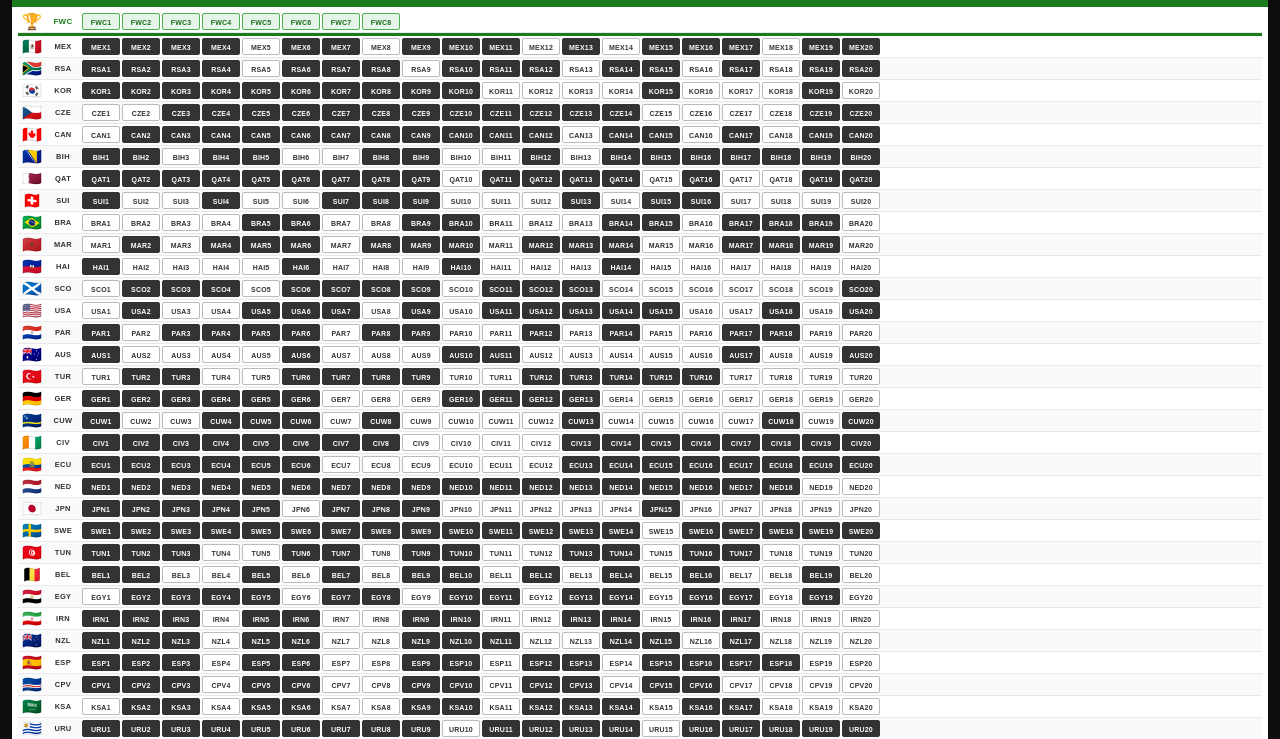
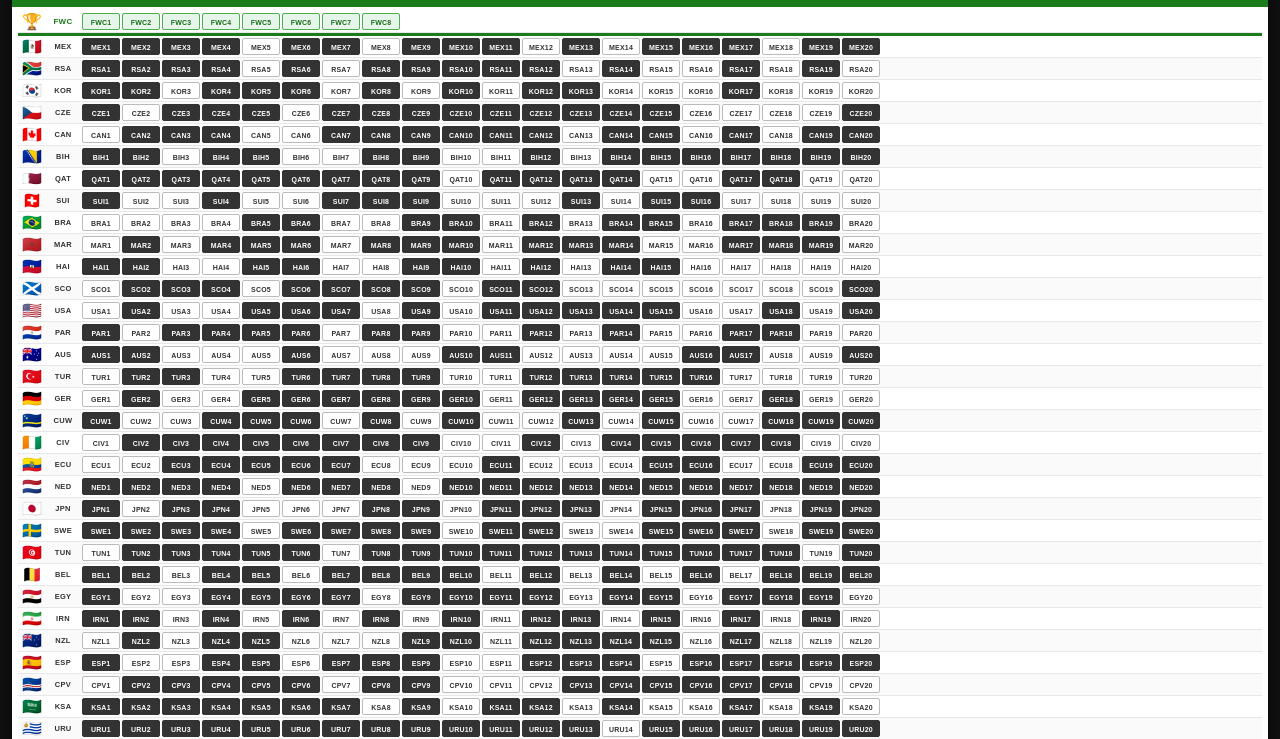
Before and after one commit to P0nj4/tracking_de_figuritas, a plain HTML site: page index.html in a window 1280 px wide. Shown: the part 63-802 px from the top of the page. Drawn offline with Linux system fonts and the light colour scheme.

Commit message:
Actualizar figuritas pegadas — 37 países ingresados manualmente por usuario

```diff
--- a/index.html
+++ b/index.html
@@ -284,101 +284,101 @@ const COUNTRIES = [
 // Datos derivados de análisis de fotos del álbum (Mayo 2026).
 // Países sin foto (BIH, MAR, BEL, FRA, IRQ) mantienen datos originales.
 const PEGADAS = new Set([
-  // MEX - foto analizada
+  // MEX - actualizado por usuario
   'MEX1','MEX2','MEX3','MEX4','MEX6','MEX7','MEX9','MEX10','MEX11','MEX13','MEX15','MEX16','MEX17','MEX19','MEX20',
-  // RSA - foto analizada
-  'RSA1','RSA2','RSA3','RSA4','RSA6','RSA7','RSA8','RSA10','RSA11','RSA12','RSA14','RSA15','RSA17','RSA19','RSA20',
-  // KOR - foto analizada
-  'KOR1','KOR2','KOR3','KOR4','KOR5','KOR6','KOR7','KOR8','KOR9','KOR10','KOR15','KOR19',
-  // CZE - foto analizada
-  'CZE3','CZE4','CZE5','CZE6','CZE7','CZE8','CZE9','CZE10','CZE11','CZE12','CZE13','CZE14','CZE19','CZE20',
-  // CAN - foto analizada
-  'CAN2','CAN3','CAN4','CAN5','CAN6','CAN7','CAN8','CAN9','CAN10','CAN11','CAN12','CAN14','CAN15','CAN17','CAN19','CAN20',
-  // BIH - sin foto, datos originales
+  // RSA - actualizado por usuario
+  'RSA1','RSA2','RSA3','RSA4','RSA6','RSA8','RSA9','RSA10','RSA11','RSA12','RSA14','RSA17','RSA19',
+  // KOR - actualizado por usuario
+  'KOR1','KOR2','KOR4','KOR5','KOR6','KOR8','KOR10','KOR12','KOR13','KOR17',
+  // CZE - actualizado por usuario
+  'CZE1','CZE3','CZE4','CZE5','CZE7','CZE8','CZE9','CZE10','CZE11','CZE12','CZE13','CZE14','CZE15','CZE20',
+  // CAN - actualizado por usuario
+  'CAN2','CAN3','CAN4','CAN7','CAN8','CAN9','CAN10','CAN11','CAN12','CAN14','CAN15','CAN17','CAN19','CAN20',
+  // BIH - actualizado por usuario
   'BIH1','BIH2','BIH4','BIH5','BIH8','BIH9','BIH12','BIH14','BIH15','BIH16','BIH17','BIH18','BIH19','BIH20',
-  // QAT - foto analizada
-  'QAT1','QAT2','QAT3','QAT4','QAT5','QAT6','QAT7','QAT8','QAT9','QAT11','QAT12','QAT13','QAT14','QAT16','QAT19','QAT20',
-  // SUI - foto analizada
+  // QAT - actualizado por usuario
+  'QAT1','QAT2','QAT3','QAT4','QAT5','QAT6','QAT7','QAT8','QAT9','QAT11','QAT12','QAT13','QAT14','QAT17','QAT18',
+  // SUI - sin actualizar
   'SUI1','SUI4','SUI7','SUI8','SUI9','SUI13','SUI15','SUI16',
-  // BRA - foto analizada
-  'BRA5','BRA6','BRA9','BRA10','BRA14','BRA15','BRA17','BRA18','BRA19',
-  // MAR - sin foto, datos originales
+  // BRA - actualizado por usuario
+  'BRA5','BRA6','BRA9','BRA10','BRA12','BRA14','BRA15','BRA17','BRA18','BRA19',
+  // MAR - actualizado por usuario
   'MAR2','MAR4','MAR5','MAR6','MAR8','MAR9','MAR10','MAR12','MAR13','MAR14','MAR17','MAR18','MAR19',
-  // HAI - foto analizada
-  'HAI1','HAI6','HAI10','HAI14',
-  // SCO - foto analizada
-  'SCO2','SCO3','SCO4','SCO6','SCO7','SCO8','SCO9','SCO11','SCO12','SCO13','SCO20',
-  // USA - foto analizada
+  // HAI - actualizado por usuario
+  'HAI1','HAI2','HAI5','HAI6','HAI9','HAI10','HAI12','HAI14','HAI15',
+  // SCO - actualizado por usuario
+  'SCO2','SCO3','SCO4','SCO6','SCO7','SCO8','SCO9','SCO11','SCO12','SCO20',
+  // USA - actualizado por usuario
   'USA2','USA5','USA6','USA7','USA9','USA11','USA12','USA13','USA14','USA15','USA18','USA20',
-  // PAR - foto analizada
+  // PAR - actualizado por usuario
   'PAR1','PAR3','PAR4','PAR5','PAR6','PAR8','PAR9','PAR12','PAR14','PAR17','PAR18',
-  // AUS - foto analizada
-  'AUS1','AUS6','AUS10','AUS11','AUS17','AUS20',
-  // TUR - foto analizada
+  // AUS - actualizado por usuario
+  'AUS1','AUS2','AUS6','AUS10','AUS11','AUS16','AUS17','AUS20',
+  // TUR - actualizado por usuario
   'TUR2','TUR3','TUR6','TUR7','TUR8','TUR9','TUR12','TUR13','TUR14','TUR15','TUR16',
-  // GER - foto analizada
-  'GER1','GER2','GER3','GER4','GER5','GER6','GER10','GER11','GER12','GER13',
-  // CUW - foto analizada (datos originales por análisis incompleto)
-  'CUW1','CUW4','CUW5','CUW6','CUW8','CUW13','CUW18','CUW20',
-  // CIV - foto analizada
-  'CIV1','CIV2','CIV3','CIV4','CIV5','CIV6','CIV7','CIV8','CIV13','CIV14','CIV15','CIV16','CIV17','CIV18','CIV19','CIV20',
-  // ECU - foto analizada
-  'ECU1','ECU2','ECU3','ECU4','ECU5','ECU6','ECU13','ECU14','ECU15','ECU16','ECU17','ECU18','ECU19','ECU20',
-  // NED - foto analizada
-  'NED1','NED2','NED3','NED4','NED5','NED6','NED7','NED8','NED9','NED10','NED11','NED12','NED13','NED14','NED15','NED16','NED17','NED18',
-  // JPN - foto analizada
-  'JPN1','JPN2','JPN3','JPN4','JPN5','JPN7','JPN8','JPN9','JPN15',
-  // SWE - foto analizada
-  'SWE1','SWE2','SWE3','SWE4','SWE5','SWE6','SWE7','SWE8','SWE9','SWE10','SWE11','SWE12','SWE13','SWE14','SWE16','SWE17','SWE18','SWE19','SWE20',
-  // TUN - foto analizada
-  'TUN1','TUN2','TUN3','TUN6','TUN7','TUN9','TUN10','TUN13','TUN14','TUN16','TUN17',
-  // BEL - sin foto, datos originales
-  'BEL1','BEL2','BEL5','BEL7','BEL9','BEL10','BEL12','BEL14','BEL16','BEL19',
-  // EGY - foto analizada
-  'EGY2','EGY3','EGY4','EGY5','EGY7','EGY8','EGY10','EGY11','EGY13','EGY14','EGY16','EGY17','EGY19',
-  // IRN - foto analizada
-  'IRN1','IRN2','IRN3','IRN5','IRN6','IRN9','IRN10','IRN13','IRN14','IRN16','IRN17',
-  // NZL - foto analizada
-  'NZL1','NZL2','NZL3','NZL5','NZL6','NZL9','NZL10','NZL11','NZL14','NZL15','NZL17',
-  // ESP - foto analizada
-  'ESP1','ESP2','ESP3','ESP5','ESP6','ESP9','ESP10','ESP12','ESP13','ESP15','ESP16','ESP17','ESP18',
-  // CPV - foto analizada
-  'CPV1','CPV2','CPV3','CPV5','CPV6','CPV9','CPV10','CPV12','CPV13','CPV15','CPV16',
-  // KSA - foto analizada
-  'KSA2','KSA3','KSA5','KSA6','KSA9','KSA10','KSA12','KSA13','KSA14','KSA16','KSA17',
-  // URU - foto analizada
-  'URU1','URU2','URU3','URU4','URU5','URU6','URU7','URU8','URU9','URU11','URU12','URU13','URU14','URU16','URU17','URU18','URU19','URU20',
-  // FRA - sin foto, datos originales
-  'FRA1','FRA2','FRA4','FRA5','FRA6','FRA8','FRA9','FRA10','FRA13','FRA14','FRA15','FRA16','FRA17','FRA18','FRA19',
-  // SEN - foto analizada
-  'SEN1','SEN2','SEN3','SEN5','SEN6','SEN9','SEN10','SEN14','SEN15','SEN16','SEN19','SEN20',
-  // IRQ - sin foto, datos originales
-  'IRQ1','IRQ4','IRQ5','IRQ6','IRQ7','IRQ8','IRQ10','IRQ12','IRQ13','IRQ15',
-  // NOR - foto analizada
-  'NOR1','NOR2','NOR3','NOR5','NOR7','NOR9','NOR11','NOR16','NOR18','NOR19','NOR20',
-  // ARG - foto analizada
-  'ARG2','ARG3','ARG4','ARG5','ARG6','ARG7','ARG8','ARG9','ARG11','ARG12','ARG13','ARG16','ARG17','ARG18','ARG19','ARG20',
-  // ALG - foto analizada
+  // GER - actualizado por usuario
+  'GER2','GER5','GER6','GER7','GER8','GER9','GER10','GER12','GER13','GER14','GER15','GER18',
+  // CUW - actualizado por usuario
+  'CUW1','CUW4','CUW5','CUW6','CUW8','CUW10','CUW13','CUW15','CUW18','CUW19','CUW20',
+  // CIV - actualizado por usuario
+  'CIV2','CIV3','CIV4','CIV5','CIV6','CIV7','CIV8','CIV9','CIV12','CIV14','CIV15','CIV16','CIV17','CIV18',
+  // ECU - actualizado por usuario
+  'ECU3','ECU4','ECU5','ECU6','ECU7','ECU11','ECU15','ECU16','ECU19','ECU20',
+  // NED - actualizado por usuario
+  'NED1','NED2','NED3','NED4','NED6','NED7','NED8','NED10','NED11','NED12','NED13','NED14','NED15','NED16','NED17','NED18','NED19','NED20',
+  // JPN - actualizado por usuario
+  'JPN1','JPN3','JPN4','JPN8','JPN9','JPN11','JPN12','JPN13','JPN15','JPN16','JPN17','JPN19','JPN20',
+  // SWE - actualizado por usuario
+  'SWE1','SWE2','SWE3','SWE4','SWE6','SWE7','SWE8','SWE9','SWE11','SWE12','SWE15','SWE16','SWE17','SWE19','SWE20',
+  // TUN - actualizado por usuario
+  'TUN2','TUN3','TUN4','TUN5','TUN6','TUN8','TUN9','TUN10','TUN11','TUN12','TUN13','TUN14','TUN15','TUN16','TUN17','TUN18','TUN20',
+  // BEL - actualizado por usuario
+  'BEL1','BEL2','BEL4','BEL5','BEL7','BEL8','BEL9','BEL10','BEL12','BEL14','BEL16','BEL18','BEL19','BEL20',
+  // EGY - actualizado por usuario
+  'EGY1','EGY4','EGY5','EGY6','EGY7','EGY9','EGY10','EGY11','EGY12','EGY14','EGY15','EGY17','EGY18','EGY19',
+  // IRN - actualizado por usuario
+  'IRN1','IRN2','IRN4','IRN6','IRN8','IRN10','IRN12','IRN13','IRN15','IRN17','IRN19',
+  // NZL - actualizado por usuario
+  'NZL2','NZL4','NZL5','NZL9','NZL10','NZL12','NZL13','NZL14','NZL15','NZL17',
+  // ESP - actualizado por usuario
+  'ESP1','ESP4','ESP5','ESP7','ESP8','ESP9','ESP12','ESP13','ESP14','ESP16','ESP17','ESP18','ESP19','ESP20',
+  // CPV - actualizado por usuario
+  'CPV2','CPV3','CPV4','CPV5','CPV6','CPV8','CPV9','CPV13','CPV14','CPV15','CPV16','CPV17','CPV18',
+  // KSA - actualizado por usuario
+  'KSA1','KSA2','KSA3','KSA4','KSA5','KSA6','KSA7','KSA9','KSA11','KSA12','KSA14','KSA17','KSA19',
+  // URU - actualizado por usuario
+  'URU1','URU2','URU3','URU4','URU5','URU6','URU7','URU8','URU9','URU10','URU11','URU12','URU13','URU15','URU16','URU17','URU18','URU19','URU20',
+  // FRA - actualizado por usuario
+  'FRA1','FRA2','FRA4','FRA5','FRA6','FRA8','FRA9','FRA10','FRA11','FRA12','FRA13','FRA14','FRA15','FRA16','FRA17','FRA18','FRA19',
+  // SEN - actualizado por usuario
+  'SEN1','SEN2','SEN3','SEN5','SEN6','SEN8','SEN13','SEN15','SEN16','SEN18','SEN19','SEN20',
+  // IRQ - actualizado por usuario
+  'IRQ1','IRQ4','IRQ5','IRQ6','IRQ7','IRQ8','IRQ10','IRQ12','IRQ13','IRQ14','IRQ15',
+  // NOR - actualizado por usuario
+  'NOR3','NOR4','NOR6','NOR7','NOR8','NOR10','NOR11','NOR12','NOR17','NOR19','NOR20',
+  // ARG - actualizado por usuario
+  'ARG1','ARG2','ARG3','ARG4','ARG6','ARG7','ARG9','ARG13','ARG15','ARG18','ARG19','ARG20',
+  // ALG - sin actualizar
   'ALG3','ALG5','ALG6','ALG10','ALG13','ALG14','ALG15','ALG16','ALG17','ALG18','ALG19',
-  // AUT - foto analizada
+  // AUT - sin actualizar
   'AUT3','AUT6','AUT10','AUT13','AUT14','AUT15','AUT19',
-  // JOR - foto analizada
+  // JOR - sin actualizar
   'JOR3','JOR5','JOR6','JOR7','JOR12','JOR13','JOR14',
-  // POR - foto analizada
+  // POR - sin actualizar
   'POR1','POR2','POR3','POR4','POR6','POR7','POR8','POR10','POR11','POR12','POR14','POR15','POR19','POR20',
-  // COD - foto analizada
+  // COD - sin actualizar
   'COD1','COD2','COD3','COD7','COD8','COD13','COD17',
-  // UZB - foto analizada
+  // UZB - sin actualizar
   'UZB1','UZB2','UZB3','UZB4','UZB6','UZB7','UZB8','UZB11','UZB12','UZB14','UZB15','UZB18','UZB19','UZB20',
-  // COL - foto analizada
+  // COL - sin actualizar
   'COL1','COL2','COL3','COL4','COL6','COL7','COL8','COL11','COL15','COL19','COL20',
-  // ENG - foto analizada
+  // ENG - sin actualizar
   'ENG1','ENG2','ENG3','ENG4','ENG6','ENG7','ENG8','ENG9','ENG11','ENG15','ENG16','ENG17','ENG19','ENG20',
-  // CRO - foto analizada
+  // CRO - sin actualizar
   'CRO3','CRO4','CRO5','CRO6','CRO7','CRO8','CRO9','CRO11','CRO12','CRO14','CRO17','CRO19',
-  // GHA - foto analizada
+  // GHA - sin actualizar
   'GHA1','GHA2','GHA3','GHA5','GHA6','GHA7','GHA8','GHA15','GHA17','GHA18',
-  // PAN - foto analizada
+  // PAN - sin actualizar
   'PAN1','PAN2','PAN3','PAN5','PAN7','PAN8','PAN14','PAN18','PAN19',
 ]);
 
```
